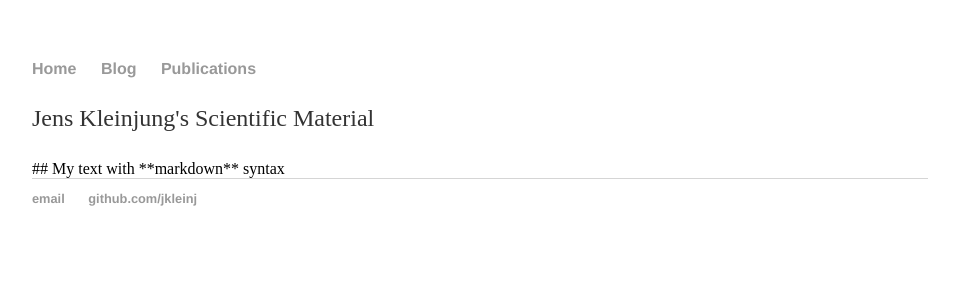
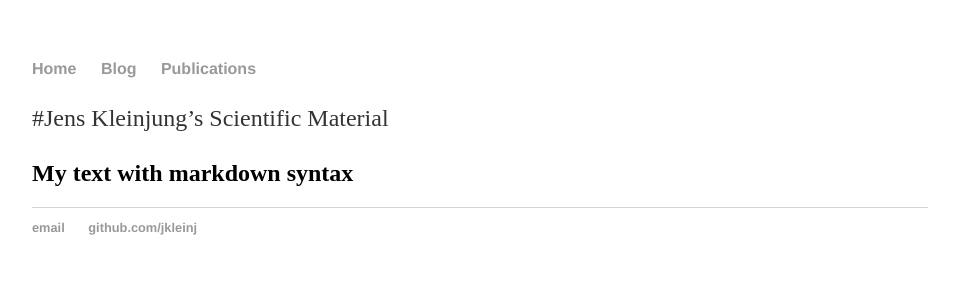
Before and after one commit to jkleinj/jkleinj.github.io, a Jekyll site: the page built from index.md, in a window 1280 px wide. Shown: the top 300 px of the page, without its empty margins (160-1119 px from the left). Built offline with Jekyll 4.4.1, drawn with Linux system fonts in a browser that asks for light colours.

Commit message:
Update and rename index.html to index.md

```diff
--- a/index.html
+++ b/index.md
@@ -2,8 +2,6 @@
 layout: default
 title: Jens Kleinjung
 ---
-<div class="blurb">
-   <p>Jens Kleinjung's Scientific Material</p>
-</div>
+#Jens Kleinjung's Scientific Material
 
 ## My text with **markdown** syntax
```
